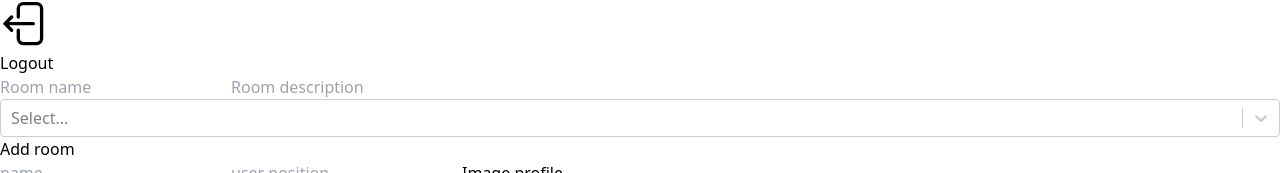
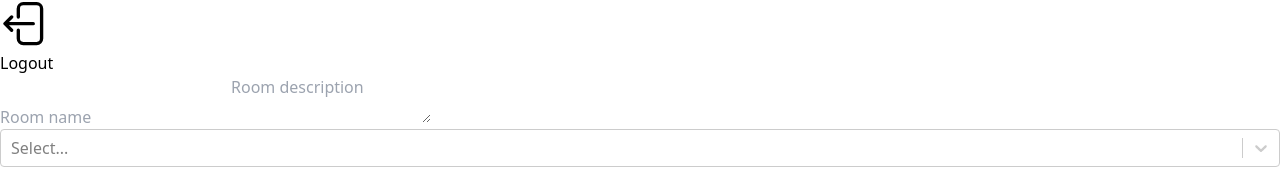
Before and after one commit to ATZ-choosak/virtual-campus-COE-, a React (Vite) app in the folder frontend/: page /home in a window 1280 px wide. Shown: the part 224-397 px from the top of the page. Built offline with nearby package versions, Linux system fonts and the light colour scheme; no server answers.

Commit message:
update frontend

```diff
--- a/frontend/src/Components/RoomCard.jsx
+++ b/frontend/src/Components/RoomCard.jsx
@@ -54,9 +54,9 @@ function RoomCard({ data, refetch }) {
           </div>
         </div>
       </Modal>
-      <div className="w-full bg-white shadow-md p-4 rounded-lg space-y-4">
+      <div className="w-full bg-white shadow-md p-4 rounded-lg space-y-4 h-fit">
         <p className="text-lg font-bold">{data.room_name}</p>
-        <p className="text-sm">{data.description}</p>
+        <p className="text-sm truncate">{data.description}</p>
         <div className="w-full h-[1px] bg-gray-200" />
         <div className="w-full flex items-center justify-end space-x-4">
           <button>
--- a/frontend/src/Pages/Home.jsx
+++ b/frontend/src/Pages/Home.jsx
@@ -141,7 +141,7 @@ function Home() {
               name="room_name"
               placeholder="Room name"
             />
-            <input
+            <textarea
               required
               className="p-2 bg-white outline outline-1 outline-gray-200 rounded-lg outline-none"
               name="description"
```
